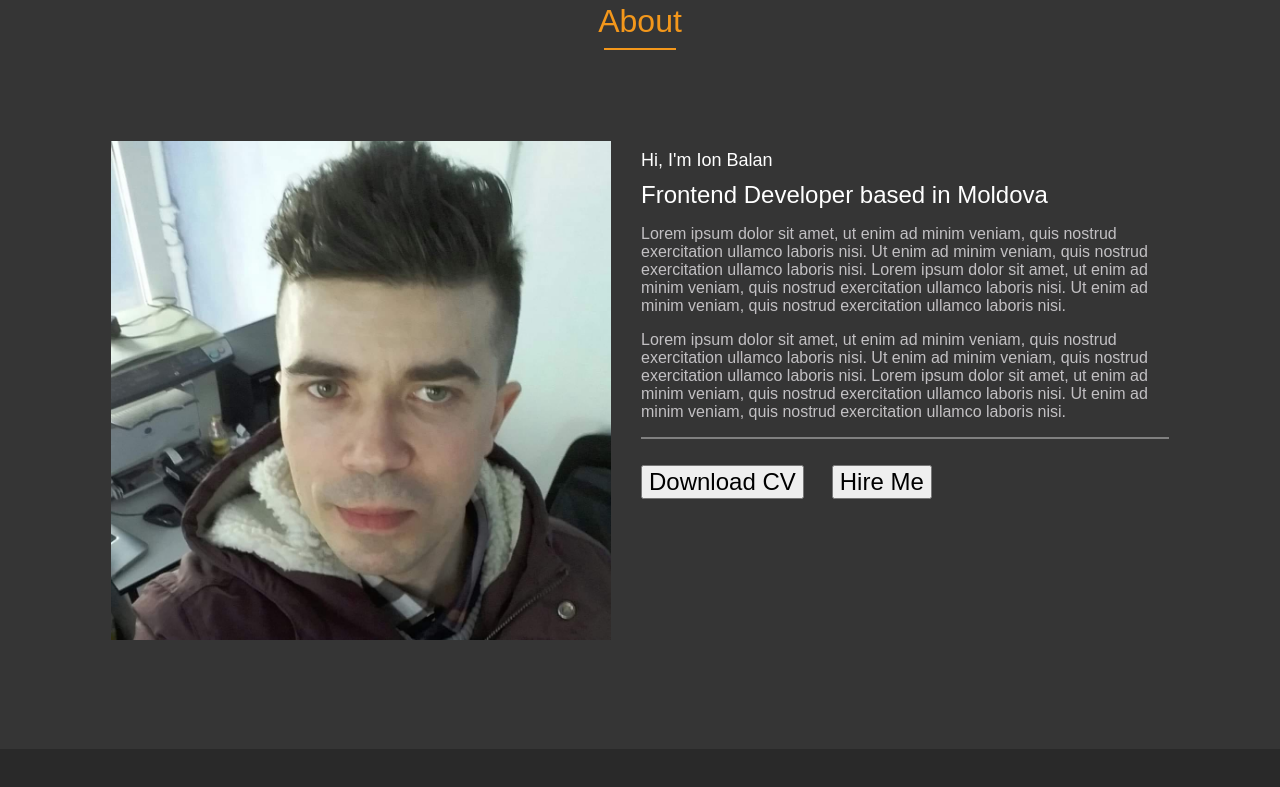
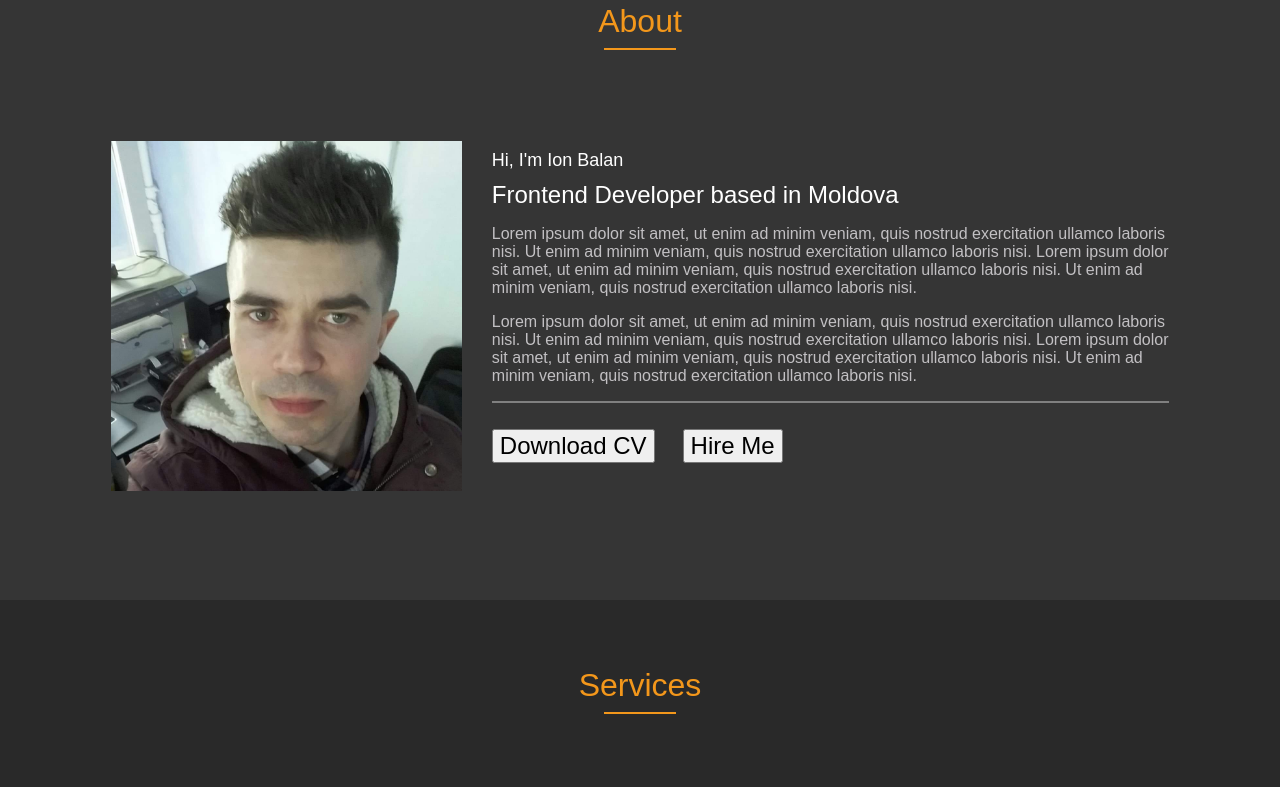
Before and after one commit to ionutbalanel/website-using-html, a plain HTML site: page index.html in a window 1280 px wide. Shown: the part 491-1278 px from the top of the page. Drawn offline with Linux system fonts and the light colour scheme.

Commit message:
Update index.html

```diff
--- a/index.html
+++ b/index.html
@@ -109,7 +109,7 @@
             <!-- Heading End -->
             <tr>
               <td width="35%">
-                <img width="500" src="images/about-me.jpg" alt="me">
+                <img width="100%" src="images/about-me.jpg" alt="me">
               </td>
               <td width="65%" valign="top">
                 <table id="about" border="0" width="100%" cellpadding="0" cellspacing="0" align="center">
```
